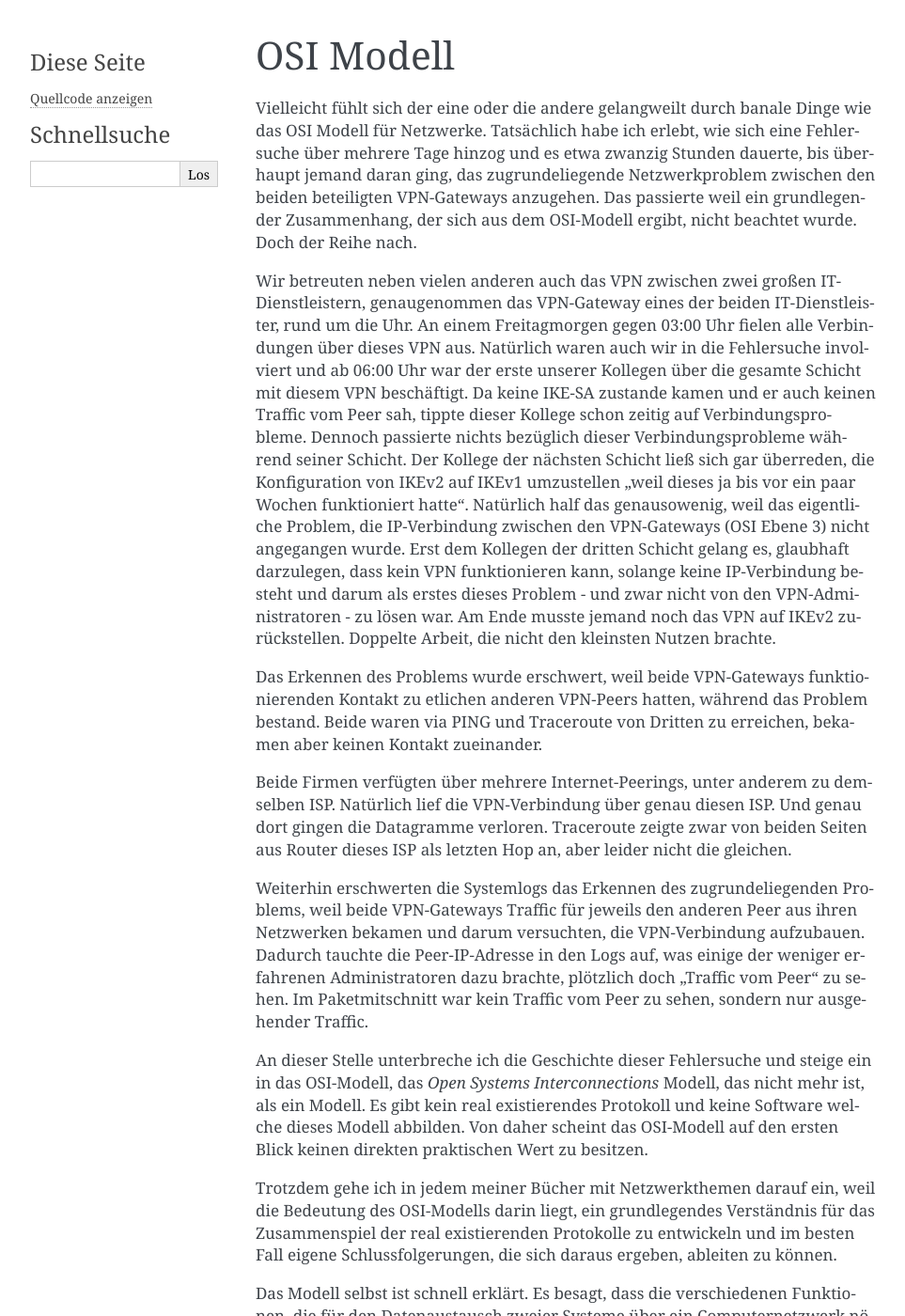
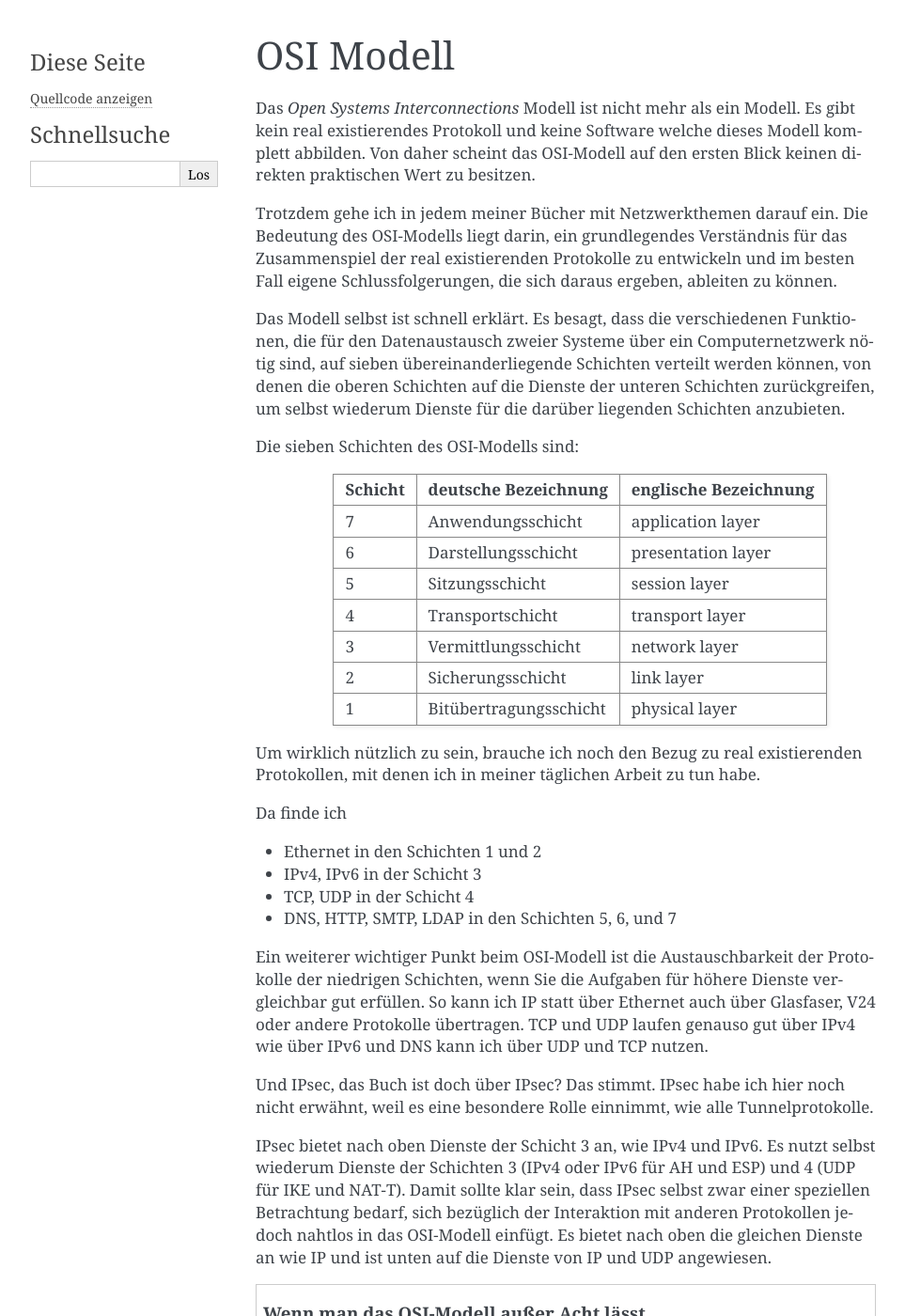
Before and after one commit to matwei-books/Fehlersuche-bei-IPsec-VPN-mit-IKEv2, a Sphinx documentation site: the page built from source/grundlagen/theoretisch.rst, in a window 1280 px wide and 1400 px high. Shown: the whole window at 94% size, without its empty margins (148-1111 px from the left). Built offline with Sphinx 7.4.7, drawn with Linux system fonts in a browser that asks for light colours; some of the changed text lies outside the part shown.

Commit message:
Text überarbeitet

```diff
--- a/source/grundlagen/theoretisch.rst
+++ b/source/grundlagen/theoretisch.rst
@@ -1,72 +1,24 @@
 
 OSI Modell
 ==========
-
-Vielleicht fühlt sich der eine oder die andere gelangweilt durch
-banale Dinge wie das OSI Modell für Netzwerke.
-Tatsächlich habe ich erlebt, wie sich eine Fehlersuche über
-mehrere Tage hinzog und es etwa zwanzig Stunden dauerte, bis überhaupt
-jemand daran ging, das zugrundeliegende Netzwerkproblem zwischen den
-beiden beteiligten VPN-Gateways anzugehen.
-Das passierte weil ein grundlegender Zusammenhang, der sich aus dem
-OSI-Modell ergibt, nicht beachtet wurde.
-Doch der Reihe nach.
-
-Wir betreuten neben vielen anderen auch das VPN zwischen zwei großen
-IT-Dienstleistern, genaugenommen das VPN-Gateway eines der beiden
-IT-Dienstleister, rund um die Uhr. An einem Freitagmorgen gegen 03:00 Uhr
-fielen alle Verbindungen über dieses VPN aus. Natürlich waren auch wir
-in die Fehlersuche involviert und ab 06:00 Uhr war der erste unserer
-Kollegen über die gesamte Schicht mit diesem VPN beschäftigt. Da keine IKE-SA
-zustande kamen und er auch keinen Traffic vom Peer sah, tippte dieser
-Kollege schon zeitig auf Verbindungsprobleme. Dennoch passierte nichts
-bezüglich dieser Verbindungsprobleme während seiner Schicht. Der Kollege
-der nächsten Schicht ließ sich gar überreden, die Konfiguration von IKEv2
-auf IKEv1 umzustellen "weil dieses ja bis vor ein paar Wochen
-funktioniert hatte". Natürlich half das genausowenig, weil das
-eigentliche Problem, die IP-Verbindung zwischen den VPN-Gateways (OSI
-Ebene 3) nicht angegangen wurde. Erst dem Kollegen der dritten Schicht gelang es,
-glaubhaft darzulegen, dass kein VPN funktionieren kann, solange keine
-IP-Verbindung besteht und darum als erstes dieses Problem - und zwar
-nicht von den VPN-Administratoren - zu lösen war. Am Ende musste jemand
-noch das VPN auf IKEv2 zurückstellen. Doppelte Arbeit, die nicht den
-kleinsten Nutzen brachte.
-
-Das Erkennen des Problems wurde erschwert, weil beide VPN-Gateways
-funktionierenden Kontakt zu etlichen anderen VPN-Peers hatten, während
-das Problem bestand. Beide waren via PING und Traceroute von Dritten zu
-erreichen, bekamen aber keinen Kontakt zueinander.
-
-Beide Firmen verfügten über mehrere Internet-Peerings, unter anderem zu
-demselben ISP. Natürlich lief die VPN-Verbindung über genau diesen ISP.
-Und genau dort gingen die Datagramme verloren. Traceroute zeigte zwar
-von beiden Seiten aus Router dieses ISP als letzten Hop an, aber leider
-nicht die gleichen.
-
-Weiterhin erschwerten die Systemlogs das Erkennen des
-zugrundeliegenden Problems, weil beide VPN-Gateways Traffic für jeweils
-den anderen Peer aus ihren Netzwerken bekamen und darum versuchten, die
-VPN-Verbindung aufzubauen. Dadurch tauchte die Peer-IP-Adresse in den
-Logs auf, was einige der weniger erfahrenen Administratoren dazu
-brachte, plötzlich doch "Traffic vom Peer" zu sehen. Im Paketmitschnitt
-war kein Traffic vom Peer zu sehen, sondern nur ausgehender Traffic.
 
 .. index:: ! Open Systems Interconnections Modell
    see: OSI-Modell; Open Systems Interconnections Modell
 .. _OSI-Modell:
 
-An dieser Stelle unterbreche ich die Geschichte dieser Fehlersuche und
-steige ein in das OSI-Modell, das *Open Systems Interconnections* Modell,
-das nicht mehr ist, als ein Modell. Es gibt kein real existierendes
-Protokoll und keine Software welche dieses Modell abbilden. Von daher
-scheint das OSI-Modell auf den ersten Blick keinen direkten praktischen
-Wert zu besitzen.
+Das *Open Systems Interconnections* Modell ist nicht mehr als ein Modell.
+Es gibt kein real existierendes Protokoll und keine Software
+welche dieses Modell komplett abbilden.
+Von daher scheint das OSI-Modell
+auf den ersten Blick keinen direkten praktischen Wert zu besitzen.
 
-Trotzdem gehe ich in jedem meiner Bücher mit Netzwerkthemen darauf ein,
-weil die Bedeutung des OSI-Modells darin liegt, ein grundlegendes
-Verständnis für das Zusammenspiel der real existierenden Protokolle zu
-entwickeln und im besten Fall eigene Schlussfolgerungen, die sich daraus
-ergeben, ableiten zu können.
+Trotzdem gehe ich in jedem meiner Bücher mit Netzwerkthemen darauf ein.
+Die Bedeutung des OSI-Modells liegt darin,
+ein grundlegendes Verständnis
+für das Zusammenspiel der real existierenden Protokolle zu entwickeln
+und im besten Fall eigene Schlussfolgerungen,
+die sich daraus ergeben,
+ableiten zu können.
 
 Das Modell selbst ist schnell erklärt.
 Es besagt, dass die verschiedenen Funktionen, die für den Datenaustausch
@@ -74,6 +26,10 @@
 übereinanderliegende Schichten verteilt werden können, von denen die
 oberen Schichten auf die Dienste der unteren Schichten zurückgreifen, um
 selbst wiederum Dienste für die darüber liegenden Schichten anzubieten.
+
+.. raw:: latex
+
+   \clearpage
 
 Die sieben Schichten des OSI-Modells sind:
 
@@ -89,10 +45,9 @@
     1    Bitübertragungsschicht physical layer
  ======= ====================== =====================
 
-Das ist schön und gut und lässt sich vielleicht noch auswendig lernen.
-Um wirklich nützlich zu sein, brauche ich noch den Bezug zu real
-existierenden Protokollen, mit denen ich in meiner täglichen Arbeit zu
-tun habe.
+Um wirklich nützlich zu sein,
+brauche ich noch den Bezug zu real existierenden Protokollen,
+mit denen ich in meiner täglichen Arbeit zu tun habe.
 
 Da finde ich
 
@@ -101,34 +56,96 @@
 * TCP, UDP in der Schicht 4
 * DNS, HTTP, SMTP, LDAP in den Schichten 5, 6, und 7
 
-Ein weiterer wichtiger Punkt ist die Austauschbarkeit der Protokolle der
-niedrigen Schichten, wenn Sie die Aufgaben für höhere Dienste
-vergleichbar gut erfüllen. So kann ich IP statt über Ethernet auch über
-Glasfaser, V24 oder andere Protokolle übertragen. TCP und UDP laufen
-genauso gut über IPv4 wie über IPv6 und DNS kann ich über UDP und TCP
-nutzen.
+Ein weiterer wichtiger Punkt beim OSI-Modell
+ist die Austauschbarkeit der Protokolle der niedrigen Schichten,
+wenn Sie die Aufgaben für höhere Dienste vergleichbar gut erfüllen.
+So kann ich IP statt über Ethernet auch über Glasfaser, V24
+oder andere Protokolle übertragen.
+TCP und UDP laufen genauso gut über IPv4 wie über IPv6
+und DNS kann ich über UDP und TCP nutzen.
 
-Und IPsec, das Buch ist doch über IPsec, oder?
-Das stimmt, IPsec habe ich hier noch nicht erwähnt, weil es eine
-besondere Rolle einnimmt, wie alle Tunnelprotokolle.
+Und IPsec, das Buch ist doch über IPsec?
+Das stimmt.
+IPsec habe ich hier noch nicht erwähnt,
+weil es eine besondere Rolle einnimmt,
+wie alle Tunnelprotokolle.
 
-IPsec bietet nach oben Dienste der Schicht 3 an, wie IPv4 und IPv6.
-Es nutzt dazu jedoch Dienste der Schichten 3 (IPv4 oder IPv6 für AH und ESP)
+IPsec bietet nach oben Dienste der Schicht 3 an,
+wie IPv4 und IPv6.
+Es nutzt selbst wiederum Dienste
+der Schichten 3 (IPv4 oder IPv6 für AH und ESP)
 und 4 (UDP für IKE und NAT-T).
-Damit wird klar, dass IPsec selbst zwar einer speziellen Betrachtung
-bedarf, sich bezüglich der Interaktion mit anderen Protokollen jedoch
-nahtlos in das OSI-Modell einfügt und nach oben die gleichen Dienste
-anbietet wie IP und nach unten auf die Dienste von IP und UDP angewiesen
-ist.
+Damit sollte klar sein,
+dass IPsec selbst zwar einer speziellen Betrachtung bedarf,
+sich bezüglich der Interaktion mit anderen Protokollen jedoch
+nahtlos in das OSI-Modell einfügt.
+Es bietet nach oben die gleichen Dienste an wie IP
+und ist unten auf die Dienste von IP und UDP angewiesen.
 
-Kommen wir nun auf das eingangs erwähnte Problem zwischen den beiden
-VPN-Peers zurück, so sollte klar sein, dass das VPN nicht funktionieren
-und auch nicht bezüglich seiner Funktion überprüft werden konnte,
-solange keine IP-Verbindung zwischen den Peers bestand.
+.. raw:: latex
 
-Und den Nachweis, dass da keine IP-Verbindung bestand, konnten wir nicht
-anhand der Logs führen, sondern nur mit einem Paketmitschnitt, welcher
-uns auf beiden Seiten nur abgehende aber keine ankommenden Datagramme
-zeigte.
-Womit ich auch schon beim nächsten Grundlagenthema, dem Paketmitschnitt
-angekommen bin.
+   \clearpage
+
+.. topic:: Wenn man das OSI-Modell außer Acht lässt
+
+   Ein Beispiel dafür,
+   was passieren kann,
+   wenn man die Abhängigkeit der oberen Protokollschichten
+   von den unteren
+   außer Acht lässt,
+   ist folgendes Problem,
+   das uns mehrere Tage beschäftigte.
+
+   Eines Tages war die VPN-Verbindung
+   zwischen zwei weltweit agierenden Firmen unterbrochen,
+   gemerkt hatten es zuerst die Nutzer des VPN.
+   Von deren Verbindungen ausgehend
+   kam man auf das nicht funktionierende VPN
+   und die weitere Fehlersuche ging an uns,
+   die VPN-Administratoren.
+
+   Der Kollege der ersten Schicht bei uns,
+   der an dem Problem arbeitete,
+   tippte recht schnell auf ein Netzwerk-Problem
+   zwischen den beiden VPN-Gateways.
+   Leider konnte er niemanden überzeugen,
+   sich um das Netzwerk-Problem,
+   das in anderen Händen lag,
+   zu kümmern.
+
+   Der nächste Kollege ließ sich gar überreden,
+   die VPN-Konfiguration zu IKEv1 zu ändern,
+   "weil das vor ein paar Wochen noch funktioniert hatte".
+   Möglicherweise war er von Logeinträgen irritiert,
+   die die IP-Adresse des jeweils anderen VPN-Gateways zeigten.
+   Das waren Logeinträge für die ausgehenden Verbindungsversuche
+   und kein Beleg dafür,
+   dass die Verbindung zwischen den VPN-Gateways funktionierte.
+
+   Erst mit Paketmitschnitten,
+   die auf beiden Seiten jeweils nur den lokalen Traffic anzeigten,
+   und etwas Nachdruck
+   konnten wir veranlassen,
+   dass sich jemand
+   um die IP-Verbindung zwischen den VPN-Gateways kümmert.
+
+   Nachdem die IP-Verbindung zwischen den VPN-Gateways
+   wiederhergestellt war,
+   mussten wir noch die Änderung der Konfiguration zurücknehmen,
+   bis alles wieder funktionierte.
+
+   Dieser Vorfall zeigte,
+   wie wichtig es ist,
+   die Grundlagenthemen zu beherrschen.
+
+   Das OSI-Modell hilft dabei, Abhängigkeiten zu verstehen,
+   so dass man nicht auf halbem Wege
+   bei der Fehlersuche stehen bleibt.
+
+   Logeinträge können bei der Fehlersuche helfen,
+   sie können genauso gut auch in die Irre leiten.
+
+   Paketmitschnitte können helfen,
+   zu "sehen" was wirklich im Netz passiert,
+   wenn man weiß,
+   wie sie zu interpretieren sind.
```
